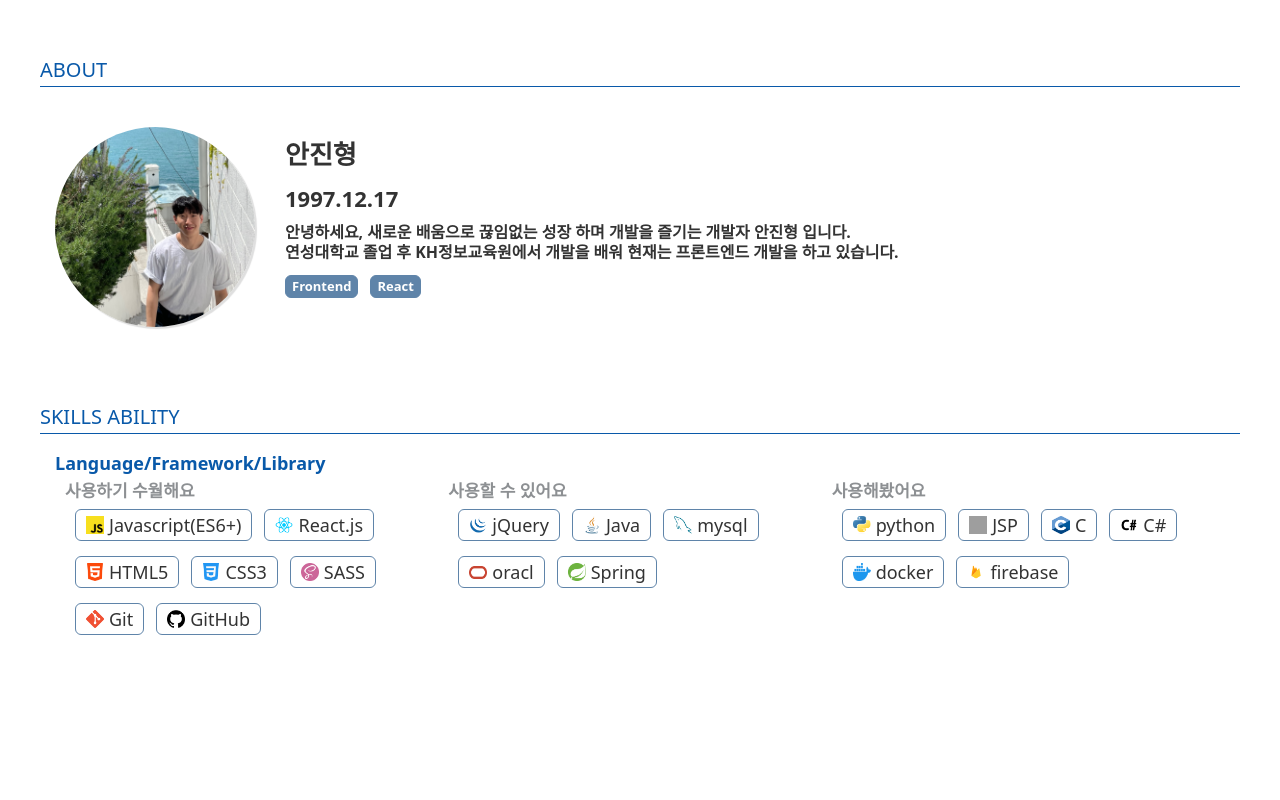
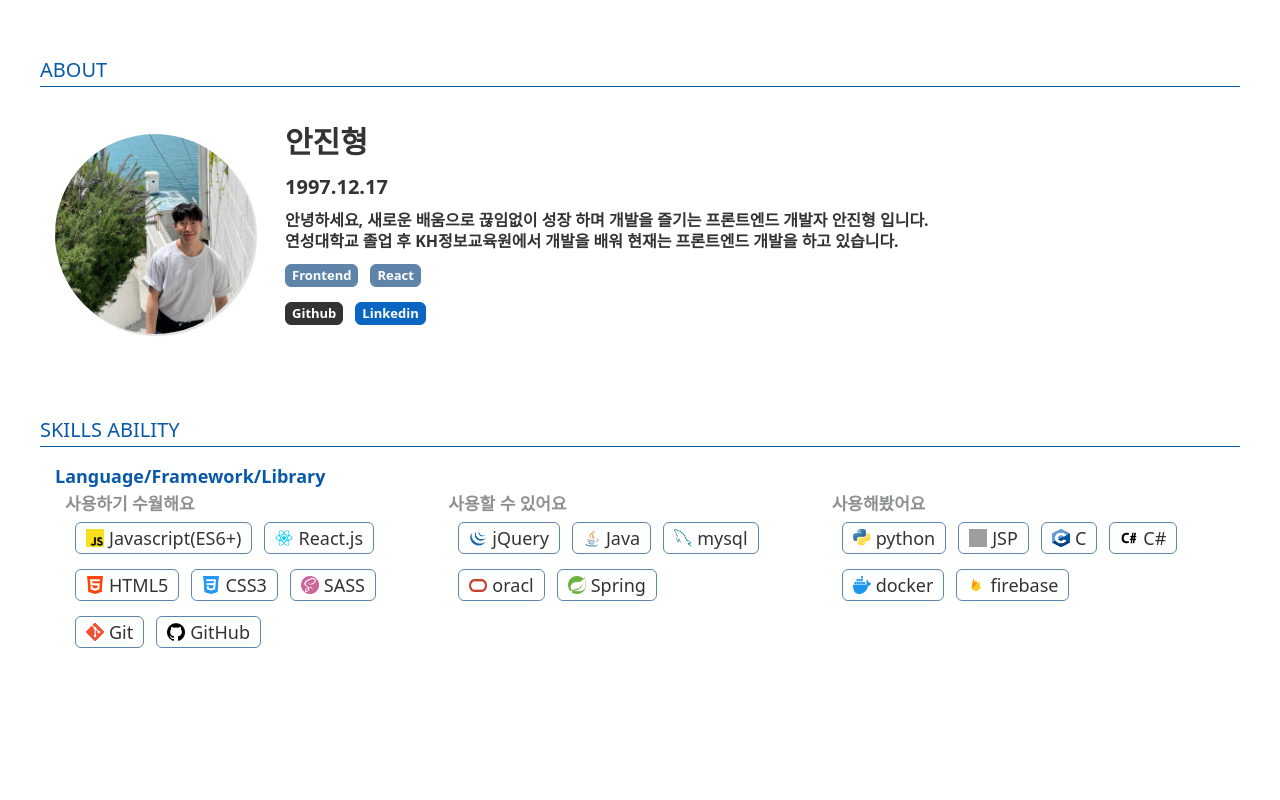
Before and after one commit to AnJinHyeong/jinhyeong-an, a React (Create React App) app: page / in a window 1280 px wide. Shown: the part 1580-2380 px from the top of the page. Built offline with nearby package versions, Linux system fonts and the light colour scheme; grey boxes are pictures that could not be loaded; a web font is replaced by a local one.

Commit message:
소개 영역 문구 수정중

```diff
--- a/src/components/Chapter1.js
+++ b/src/components/Chapter1.js
@@ -3,6 +3,9 @@
  * 개인 역량 소개 영역
  */
 const Chapter1 = () => {
+
+  const pageMoveGithub = () => {
+  }
 
   return(
     <div className="chapter1">
@@ -20,7 +23,7 @@ const Chapter1 = () => {
               </div>
               <div className='profile-item'>
                 <p className='profile-contant'>
-                  안녕하세요, 새로운 배움으로 끊임없는 성장 하며 개발을 즐기는 개발자 안진형 입니다.
+                  안녕하세요, 새로운 배움으로 끊임없이 성장 하며 개발을 즐기는 프론트엔드 개발자 안진형 입니다.
                 </p>
                 <p className='profile-contant'>
                   연성대학교 졸업 후 KH정보교육원에서 개발을 배워 현재는 프론트엔드 개발을 하고 있습니다.
@@ -30,6 +33,12 @@ const Chapter1 = () => {
                 <ul className="skills-tiems profile">
                   <li>Frontend</li>
                   <li>React</li>
+                </ul>
+              </div>
+              <div className='profile-item'>
+                <ul className="skills-tiems pagelink">
+                  <li className='github'>Github</li>
+                  <li className='linkedin'>Linkedin</li>
                 </ul>
               </div>
             </div>
--- a/src/components/Chapter2.js
+++ b/src/components/Chapter2.js
@@ -69,8 +69,8 @@ const Chapter2 = () => {
                     <p className="col-row-sub-contant">RAM, CPU 온도 체크 및 사용가능 공간 체크</p>
                   </div>
                   <div className='col-row-item'>
-                    <p className='col-row-contant'>Android 문자 자동 전송 앱앱 개발</p>
-                    <p className="col-row-sub-contant">등록된 조건에 부합된 문자가 올 경우 설정한 번호로 해당 문자 송신</p>
+                    <p className='col-row-contant'>Android 문자 자동 전송 앱 개발</p>
+                    <p className="col-row-sub-contant">등록된 조건에 부합된 문자가 올 경우 설정한 번호로 해당 문자 자동 송신</p>
                   </div>
                   <div className='col-row-item'>
                     <p className='col-row-contant'>SKILLS</p>
--- a/src/css/main.css
+++ b/src/css/main.css
@@ -122,20 +122,20 @@
   width: 100%;
   margin-bottom: 15px;
 }
+.profile-name{
+  font-size: 30px;
+  margin-bottom: 20px;
+}
+.profile-birth{
+  font-size: 20px;
+}
+.profile-contant{
+  font-size: 16px;
+  margin-bottom: 5px;
+}
 .skills-tiems.profile{
   margin: 0;
   padding: 0;
-}
-.profile-name{
-  font-size: 26px;
-  margin-bottom: 20px;
-}
-.profile-birth{
-  font-size: 22px;
-}
-.profile-contant{
-  font-size: 16px;
-  margin-bottom: 4px;
 }
 .skills-tiems.profile li{
   font-size: 13px;
@@ -151,6 +151,32 @@
 }
 .skills-tiems.profile li:last-child{
   margin-right: 0;
+}
+.skills-tiems.pagelink{
+  margin: 0;
+  padding: 0;
+}
+.skills-tiems.pagelink li{
+  font-size: 13px;
+  color: #FFF;
+  border-radius: 6px;
+  padding: 4px 6px;
+  margin: 0 12px 0 0;
+  display: flex;
+  justify-content: center;
+  align-items: center;
+  cursor: pointer;
+}
+.skills-tiems.pagelink li:last-child{
+  margin-right: 0;
+}
+.skills-tiems.pagelink .github{
+  background-color: #333;
+  border: 1px solid #333;
+}
+.skills-tiems.pagelink .linkedin{
+  background-color: #0A66C2;
+  border: 1px solid #0A66C2;
 }
 
 
@@ -320,8 +346,7 @@
   position: relative;
 }
 .project{
-  padding-top: 100px;
-  margin-bottom: 200px;
+  margin: 100px auto 200px;
 }
 .grid{
   padding: 0 15px;
```
